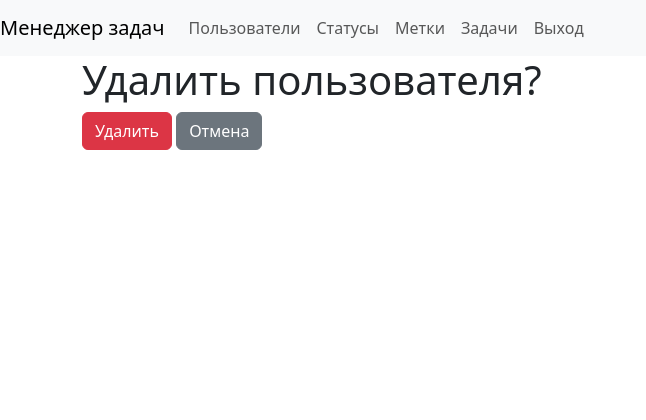
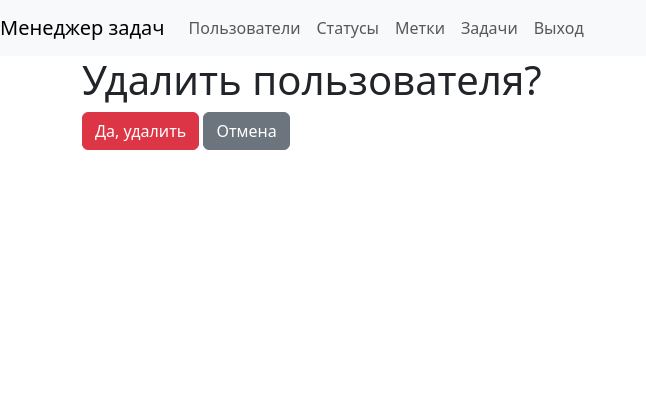
Before and after one commit to amrylnikov/python-project-52, a Django app: page /users/15/delete/ in a window 1280 px wide. Shown: the top 420 px of the page, without its empty margins (0-646 px from the left). Run offline with Django 4.2, Linux system fonts and the light colour scheme; a user stored in the database is signed in; data comes from the database, SQL or seed files in the repository; both versions use the stored data as it was after the commit; some libraries are stand-ins or nearby versions.

Commit message:
fixed deletion text

```diff
--- a/task_manager/templates/auth/user_confirm_delete.html
+++ b/task_manager/templates/auth/user_confirm_delete.html
@@ -4,7 +4,7 @@
   <h1>Удалить пользователя?</h1>
   <form method="post">
     {% csrf_token %}
-    <button type="submit" class="btn btn-danger">Удалить</button>
+    <input class="btn btn-danger" type="submit" value="Да, удалить">
     <a href="{% url 'users' %}" class="btn btn-secondary">Отмена</a>
   </form>
 {% endblock %}
```
Also changed, not shown: db.sqlite3.
